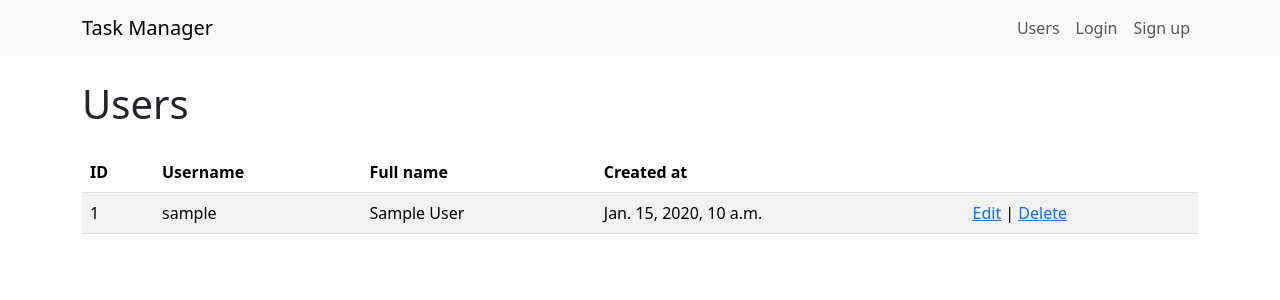
After one commit to RomanVetrov/python-project-52, a Django app: page /users/ in a window 1280 px wide. The commit adds this page. Shown: the top 300 px of the page. Run offline with Django 5.2, Linux system fonts and the light colour scheme; tables that the repository leaves empty hold one stand-in row (values such as "Sample post"); some libraries are stand-ins or nearby versions.

Commit message:
Реализованы пользователи и аутентификация

```diff
--- a/core/templates/base.html
+++ b/core/templates/base.html
@@ -12,15 +12,25 @@
     <nav class="navbar navbar-expand-lg navbar-light bg-light">
       <div class="container">
         <a class="navbar-brand" href="/">{% trans "Task Manager" %}</a>
+
         <div class="navbar-nav">
-          <a class="nav-link" href="#">{% trans "Login" %}</a>
-          <a class="nav-link" href="#">{% trans "Sign up" %}</a>
-          <a class="nav-link" href="#">{% trans "Users" %}</a>
+          <a class="nav-link" href="{% url 'users:list' %}">{% trans "Users" %}</a>
+
+          {% if user.is_authenticated %}
+            <form class="d-inline" method="post" action="{% url 'logout' %}">
+              {% csrf_token %}
+              <button type="submit" class="btn btn-link nav-link p-0">{% trans "Logout" %}</button>
+            </form>
+          {% else %}
+            <a class="nav-link" href="{% url 'login' %}">{% trans "Login" %}</a>
+            <a class="nav-link" href="{% url 'users:create' %}">{% trans "Sign up" %}</a>
+          {% endif %}
         </div>
       </div>
     </nav>
 
     <main class="container mt-4">
+      {% bootstrap_messages %}
       {% block content %}{% endblock %}
     </main>
   </body>
--- a/task_manager/urls.py
+++ b/task_manager/urls.py
@@ -19,8 +19,12 @@ from django.urls import path, include
 
 
 from task_manager.views import index
+from users.views import UserLoginView, UserLogoutView
 
 urlpatterns = [
+    path('', include('core.urls')),
+    path('users/', include('users.urls')),
+    path('login/', UserLoginView.as_view(), name='login'),
+    path('logout/', UserLogoutView.as_view(), name='logout'),
     path('admin/', admin.site.urls),
-    path("", include("core.urls")),
 ]
--- /dev/null
+++ b/users/templates/users/list.html
@@ -0,0 +1,34 @@
+{% extends "base.html" %}
+{% load i18n %}
+
+{% block content %}
+  <h1 class="mb-4">{% trans "Users" %}</h1>
+
+  <table class="table table-striped">
+    <thead>
+      <tr>
+        <th>ID</th>
+        <th>{% trans "Username" %}</th>
+        <th>{% trans "Full name" %}</th>
+        <th>{% trans "Created at" %}</th>
+        <th></th>
+      </tr>
+    </thead>
+
+    <tbody>
+      {% for u in users %}
+        <tr>
+          <td>{{ u.id }}</td>
+          <td>{{ u.username }}</td>
+          <td>{{ u.first_name }} {{ u.last_name }}</td>
+          <td>{{ u.date_joined }}</td>
+          <td>
+            <a href="{% url 'users:update' u.id %}">{% trans "Edit" %}</a>
+            |
+            <a href="{% url 'users:delete' u.id %}">{% trans "Delete" %}</a>
+          </td>
+        </tr>
+      {% endfor %}
+    </tbody>
+  </table>
+{% endblock %}
--- /dev/null
+++ b/users/urls.py
@@ -0,0 +1,11 @@
+from django.urls import path
+from . import views
+
+app_name = 'users'
+
+urlpatterns = [
+    path('', views.UserListView.as_view(), name='list'),
+    path('create/', views.UserCreateView.as_view(), name='create'),
+    path('<int:pk>/update/', views.UserUpdateView.as_view(), name='update'),
+    path('<int:pk>/delete/', views.UserDeleteView.as_view(), name='delete'),
+]
--- a/users/views.py
+++ b/users/views.py
@@ -1,3 +1,80 @@
-from django.shortcuts import render
+from django.contrib import messages
+from django.contrib.auth import logout
+from django.contrib.auth.models import User
+from django.contrib.auth.views import LoginView
+from django.http import HttpResponseNotAllowed
+from django.shortcuts import redirect
+from django.urls import reverse_lazy
+from django.views import View
+from django.views.generic import CreateView, DeleteView, ListView, UpdateView
+from django.contrib.auth.mixins import UserPassesTestMixin
 
-# Create your views here.
+from .forms import SignupForm, UserUpdateForm
+
+
+class UserListView(ListView):
+    model = User
+    template_name = 'users/list.html'
+    context_object_name = 'users'
+
+
+class UserCreateView(CreateView):
+    model = User
+    form_class = SignupForm
+    template_name = 'users/create.html'
+    success_url = reverse_lazy('login')  # после регистрации на страницу входа
+
+
+class OnlySelfMixin(UserPassesTestMixin):
+    def test_func(self):
+        return (
+            self.request.user.is_authenticated
+            and self.request.user.pk == self.get_object().pk
+        )
+
+    def handle_no_permission(self):
+        messages.error(self.request, 'У вас нет прав для изменения другого пользователя')
+        return redirect('users:list')
+
+
+class UserUpdateView(OnlySelfMixin, UpdateView):
+    model = User
+    form_class = UserUpdateForm
+    template_name = 'users/update.html'
+    success_url = reverse_lazy('users:list')  # после изменения на список пользователей
+
+    def form_valid(self, form):
+        messages.success(self.request, 'Пользователь успешно изменён')
+        return super().form_valid(form)
+
+
+class UserDeleteView(OnlySelfMixin, DeleteView):
+    model = User
+    template_name = 'users/delete.html'
+    success_url = reverse_lazy('users:list')
+
+    def form_valid(self, form):
+        messages.success(self.request, 'Пользователь успешно удалён')
+        return super().form_valid(form)
+
+
+class UserLoginView(LoginView):
+    template_name = 'users/login.html'
+
+    def form_valid(self, form):
+        response = super().form_valid(form)
+        messages.success(self.request, 'Вы залогинены')
+        return response
+
+    def get_success_url(self):
+        return reverse_lazy('index')  # после входа на главную
+
+
+class UserLogoutView(View):
+    def post(self, request, *args, **kwargs):
+        logout(request)
+        messages.info(request, 'Вы разлогинены')
+        return redirect('index')
+
+    def get(self, request, *args, **kwargs):
+        return HttpResponseNotAllowed(['POST'])
```
Also changed, not shown: users/forms.py (added, +16 -0 lines), users/templates/users/create.html (added, +13 -0 lines), users/templates/users/delete.html (added, +12 -0 lines), users/templates/users/login.html (added, +13 -0 lines), users/templates/users/update.html (added, +13 -0 lines).
